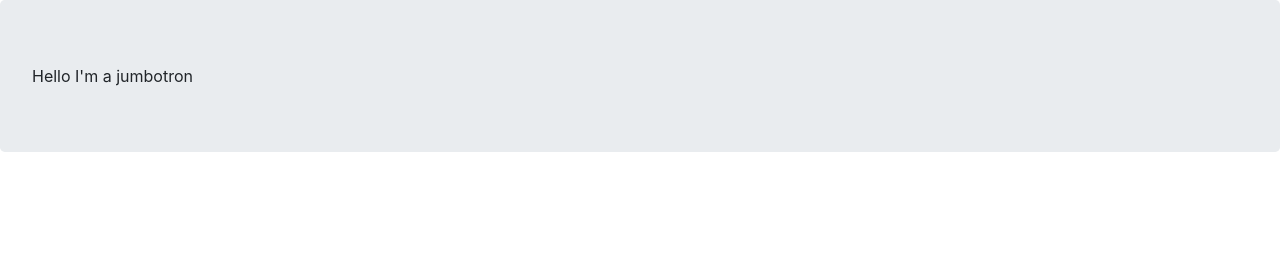
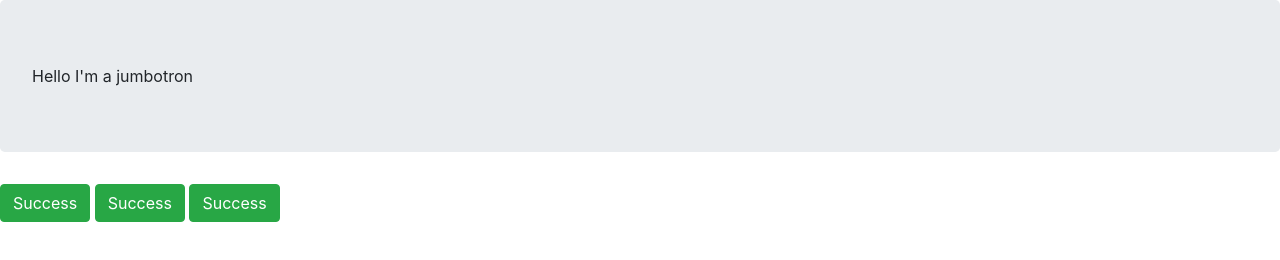
Before and after one commit to kiriwilliams/bootstrap_practice, a plain HTML site: page index.html in a window 1280 px wide. Drawn offline with nearby package versions, Linux system fonts and the light colour scheme.

Commit message:
added buttons

```diff
--- a/index.html
+++ b/index.html
@@ -8,5 +8,8 @@
     <body>
 
         <div class="jumbotron">Hello I'm a jumbotron</div>
+        <button type="button" class="btn btn-success">Success</button>
+        <button type="button" class="btn btn-success">Success</button>
+        <button type="button" class="btn btn-success">Success</button>
     </body>
 </html>
```
